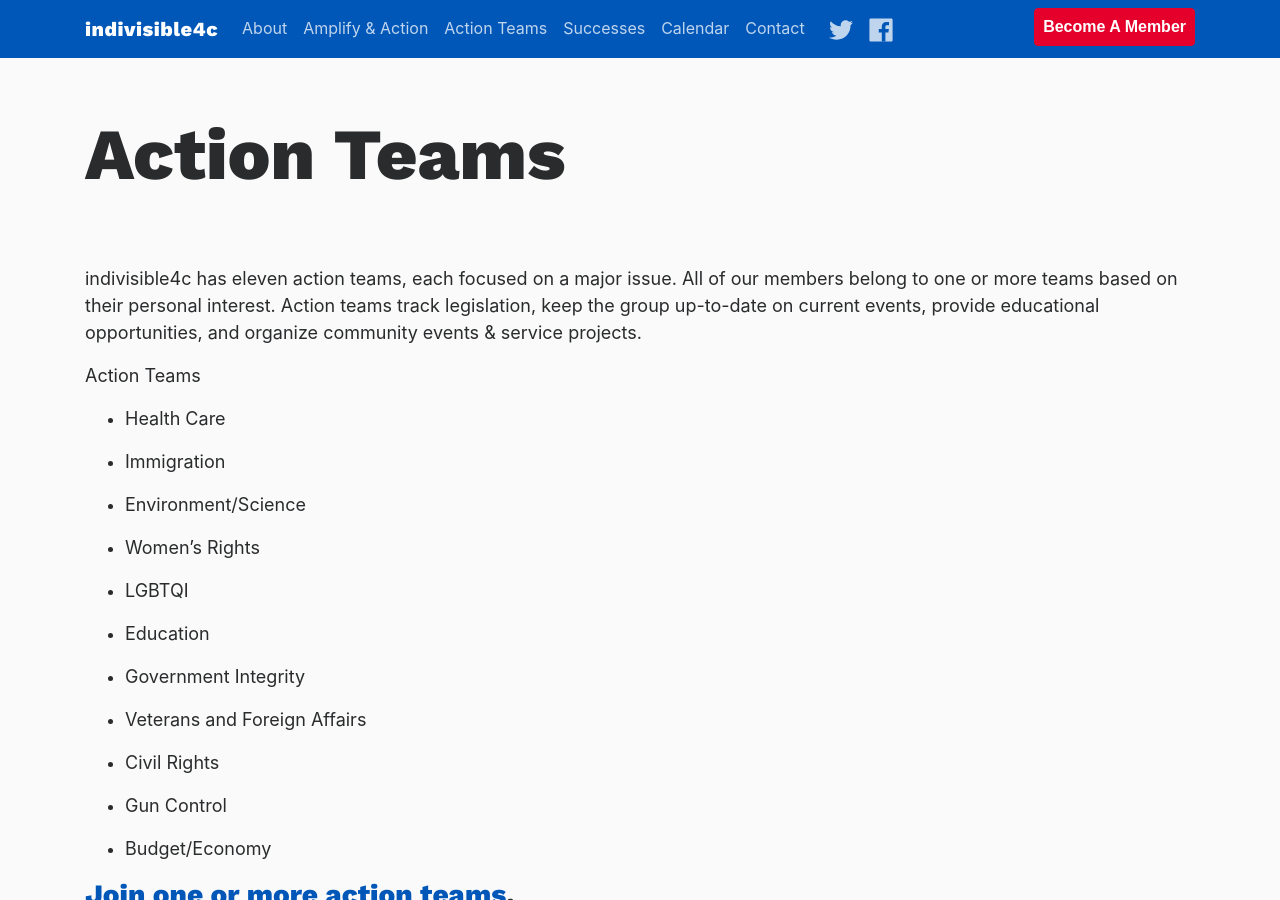
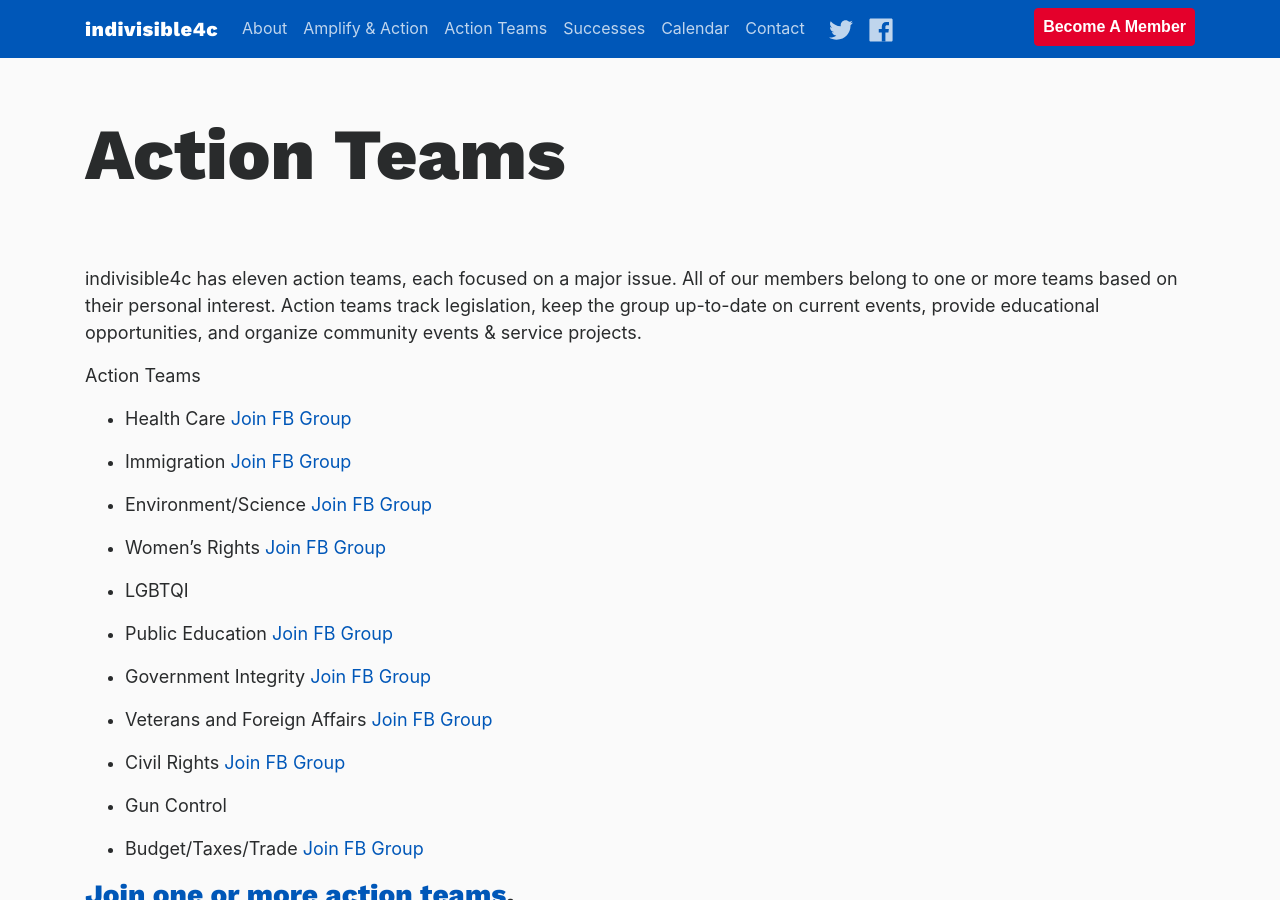
Before and after one commit to IndivisibleTemplate/BasicTemplate, a Jekyll site: the page built from action-teams.markdown, in a window 1280 px wide and 900 px high. Built offline with Jekyll 4.4.1, drawn with Linux system fonts in a browser that asks for light colours; nearby versions of some CDN libraries; comment, search, counter and statistics services are not loaded.

Commit message:
Updated Action Teams

```diff
--- a/action-teams.markdown
+++ b/action-teams.markdown
@@ -8,28 +8,27 @@ indivisible4c has eleven action teams, each focused on a major issue. All of our
 
 Action Teams
 
-* Health Care
+* Health Care [Join FB Group](https://www.facebook.com/groups/Indivisible4cHealthActionTeam/)
 
-* Immigration
+* Immigration [Join FB Group](https://www.facebook.com/groups/1254970301218485/)
 
-* Environment/Science
+* Environment/Science [Join FB Group](https://www.facebook.com/groups/162210187631587/)
 
-* Women's Rights
+* Women's Rights [Join FB Group](https://www.facebook.com/groups/417949661882871/)
 
 * LGBTQI
 
-* Education
+* Public Education [Join FB Group](https://www.facebook.com/groups/1680839972215915/)
 
-* Government Integrity
+* Government Integrity [Join FB Group](https://www.facebook.com/groups/Indivisible4cEthicsAction/)
 
-* Veterans and Foreign Affairs
+* Veterans and Foreign Affairs [Join FB Group](https://www.facebook.com/groups/Indivisible4CVeterans/)
 
-* Civil Rights
+* Civil Rights [Join FB Group](https://www.facebook.com/groups/1796273630398207/)
 
 * Gun Control
 
-* Budget/Economy
-
+* Budget/Taxes/Trade [Join FB Group](https://www.facebook.com/groups/230322974125186/)
 
 
 ### [Join one or more action teams](https://docs.google.com/forms/d/e/1FAIpQLSdRzg-pwBPM0hc_B4jxO_vazOFBbwYEvngTPFQsL3fd6dY2rg/viewform?usp=sf_link).
```
